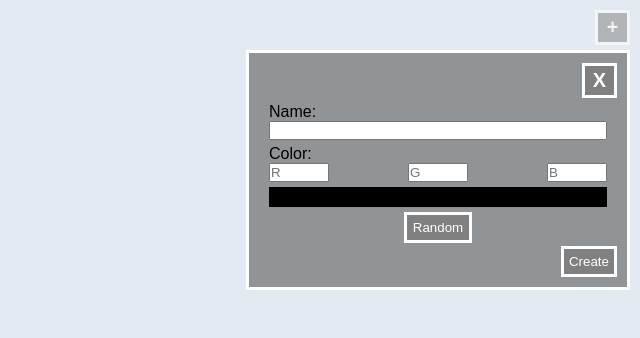
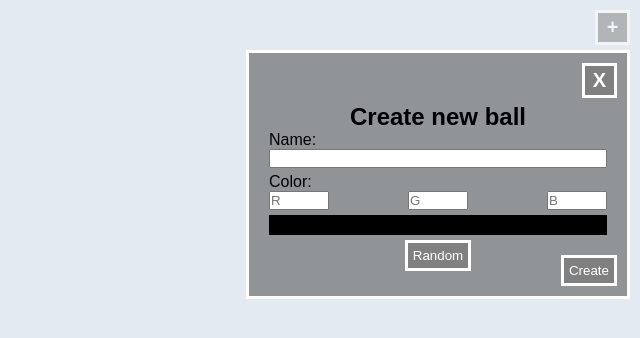
Before and after one commit to doug-mab/PingClick, a website built with webpack: page index.html in a window 1280 px wide. Shown: the whole page, without its empty margins (640-1280 px from the left). Built offline with nearby package versions, Linux system fonts and the light colour scheme.

Commit message:
Change UI

```diff
--- a/assets/css/style.css
+++ b/assets/css/style.css
@@ -79,6 +79,10 @@ form {
   margin-top: 30px;
 }
 
+form h2 {
+  text-align: center;
+}
+
 input {
   display: block;
   margin-bottom: 5px;
@@ -90,7 +94,6 @@ input {
 }
 
 #random-color {
-  width: 20%;
   margin: 5px auto;
   border: #fff 3px solid;
   padding: 5px;
--- a/index.html
+++ b/index.html
@@ -11,6 +11,7 @@
 <div id="controls">
   <button id="close" title="Close">X</button>
   <form action="">
+    <h2>Create new ball</h2>
     <label for="ball-name">Name:</label>
     <input type="text" id="ball-name">
 
```
